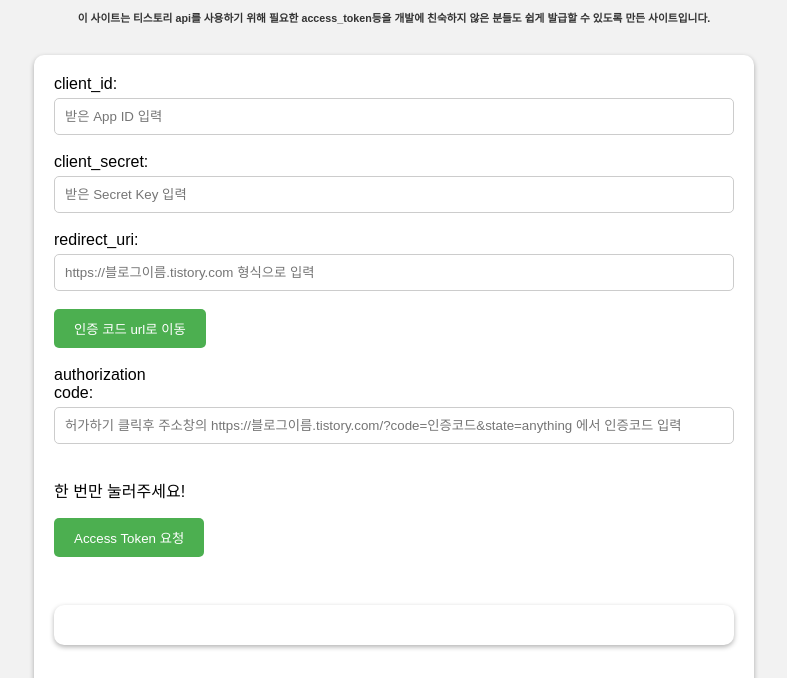
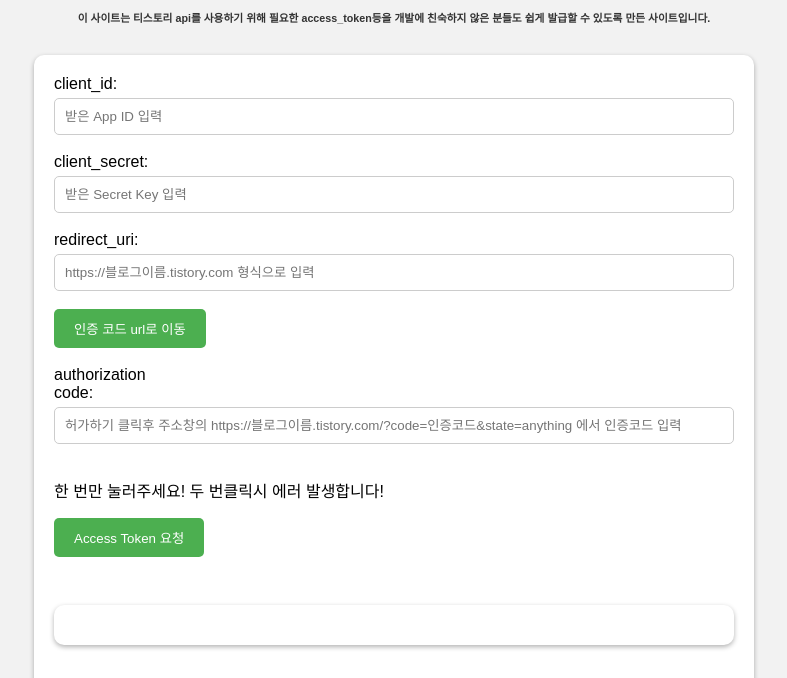
Before and after one commit to larry1121/tistory_api, a plain HTML site: page tistoryapi/index.html in a window 1280 px wide. Shown: the part 96-774 px from the top of the page, without its empty margins (246-1033 px from the left). Drawn offline with nearby package versions, Linux system fonts and the light colour scheme.

Commit message:
Update index.html

```diff
--- a/tistoryapi/index.html
+++ b/tistoryapi/index.html
@@ -39,7 +39,7 @@
     <input type="button" value="인증 코드 url로 이동" onclick="getAuthenticationCode()"><br><br>
     <label for="code">authorization code:</label>
     <input type="text" id="code" name="code" placeholder="허가하기 클릭후 주소창의 https://블로그이름.tistory.com/?code=인증코드&state=anything 에서 인증코드 입력"><br><br>
-    <p>한 번만 눌러주세요!</p>
+    <p>한 번만 눌러주세요! 두 번클릭시 에러 발생합니다!</p>
     <input type="button" id="access-token-btn" value="Access Token 요청" onclick="getAccessTokenInCli()"><br><br>
     <div id="tokenresponse"></div><br><br>
     <label for="access_token">access_token :</label>
```
